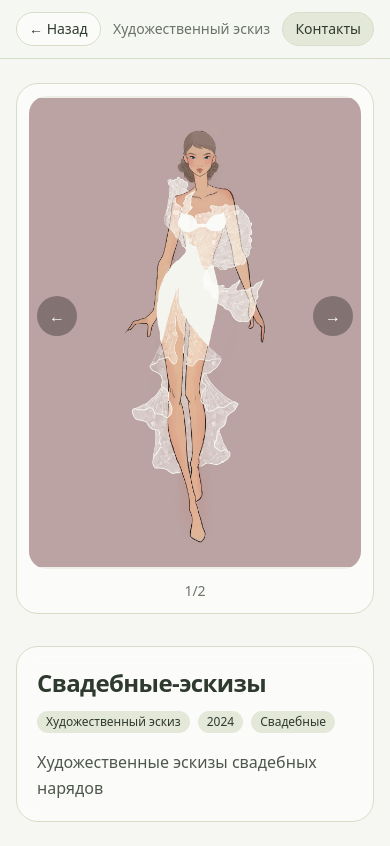
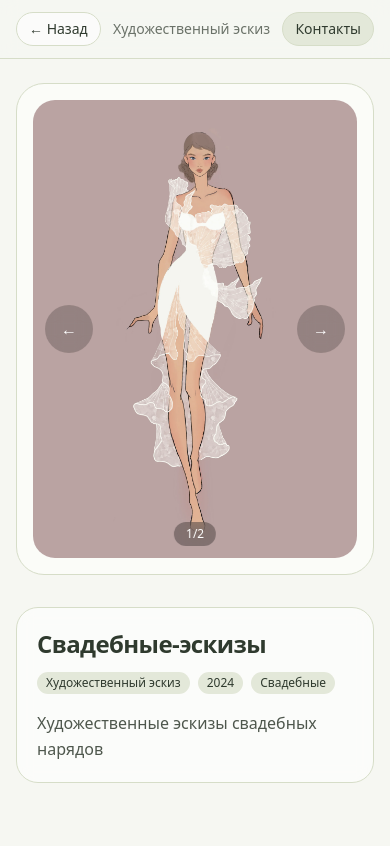
Before and after one commit to maadanovv-rgb/fashion-designer-portfolio, a Next.js app: page /portfolio/art_sketch/p6 in a window 390 px wide. Built offline with nearby package versions, Linux system fonts and the light colour scheme.

Commit message:
fix photo details

```diff
--- a/app/portfolio/[folderId]/[projectId]/FullscreenViewer.tsx
+++ b/app/portfolio/[folderId]/[projectId]/FullscreenViewer.tsx
@@ -22,6 +22,8 @@ export default function FullscreenViewer({
 
   const prev = () => setIndex(Math.max(0, index - 1));
   const next = () => setIndex(Math.min(images.length - 1, index + 1));
+
+
 
   // ESC + стрелки клавиатуры (без свайпа)
   useEffect(() => {
--- a/app/portfolio/[folderId]/[projectId]/ProjectGallery.tsx
+++ b/app/portfolio/[folderId]/[projectId]/ProjectGallery.tsx
@@ -1,108 +1,189 @@
 "use client";
 
-import { useMemo, useState } from "react";
+import { useMemo, useRef, useState } from "react";
+
+type Props = {
+  images?: string[];
+  variant?: "mobile" | "desktop";
+  onImageClick?: (index: number) => void;
+};
 
 export default function ProjectGallery({
   images,
-  variant,
+  variant = "desktop",
   onImageClick,
-}: {
-  images: string[];
-  variant: "mobile" | "desktop";
-  onImageClick: (idx: number) => void;
-
-
-}) {
-  const safe = useMemo(() => images.filter(Boolean), [images]);
+}: Props) {
+  const safeImages = useMemo(() => images ?? [], [images]);
   const [index, setIndex] = useState(0);
 
-  if (!safe.length) {
-    return (
-      <div className="rounded-3xl border border-[#D6DDC8] bg-white/50 p-10 text-center text-sm text-[#2F3A2E]/70">
-        Фото пока нет
-      </div>
-    );
+  // swipe refs (без лишних ререндеров)
+  const startXRef = useRef<number | null>(null);
+  const deltaXRef = useRef(0);
+  const draggingRef = useRef(false);
+  const pointerIdRef = useRef<number | null>(null);
+
+  const THRESHOLD = 60; // сколько px нужно "протянуть" для свайпа
+  const DRAG_START = 6; // после скольких px считаем что это drag (а не клик)
+
+  const clampIndex = (i: number) => {
+    const len = safeImages.length || 1;
+    return ((i % len) + len) % len;
+  };
+
+  const goPrev = () => {
+    if (safeImages.length <= 1) return;
+    setIndex((i) => clampIndex(i - 1));
+  };
+
+  const goNext = () => {
+    if (safeImages.length <= 1) return;
+    setIndex((i) => clampIndex(i + 1));
+  };
+
+  // --- pointer handlers (mobile swipe) ---
+  const onPointerDown = (e: React.PointerEvent<HTMLDivElement>) => {
+    if (safeImages.length <= 1) return;
+
+    // только primary pointer
+    if (pointerIdRef.current !== null) return;
+
+    pointerIdRef.current = e.pointerId;
+    startXRef.current = e.clientX;
+    deltaXRef.current = 0;
+    draggingRef.current = false;
+
+    // чтобы не терять события при уходе пальца за блок
+    e.currentTarget.setPointerCapture(e.pointerId);
+  };
+
+  const onPointerMove = (e: React.PointerEvent<HTMLDivElement>) => {
+    if (pointerIdRef.current !== e.pointerId) return;
+    if (startXRef.current === null) return;
+
+    const dx = e.clientX - startXRef.current;
+    deltaXRef.current = dx;
+
+    if (!draggingRef.current && Math.abs(dx) > DRAG_START) {
+      draggingRef.current = true;
+    }
+  };
+
+  const onPointerUp = (e: React.PointerEvent<HTMLDivElement>) => {
+    if (pointerIdRef.current !== e.pointerId) return;
+
+    const dx = deltaXRef.current;
+
+    // reset
+    pointerIdRef.current = null;
+    startXRef.current = null;
+    deltaXRef.current = 0;
+
+    if (Math.abs(dx) >= THRESHOLD) {
+      if (dx < 0) goNext();
+      else goPrev();
     }
 
+    // небольшая задержка, чтобы клик сразу после свайпа не срабатывал
+    setTimeout(() => {
+      draggingRef.current = false;
+    }, 0);
+  };
+
+  const onPointerCancel = () => {
+    pointerIdRef.current = null;
+    startXRef.current = null;
+    deltaXRef.current = 0;
+    draggingRef.current = false;
+  };
+
+  // ---------- RENDER ----------
   if (variant === "mobile") {
+    const current = safeImages[index];
+
     return (
-      <div className="rounded-3xl border border-[#D6DDC8] bg-white/60 p-3">
-        <div className="relative overflow-hidden rounded-2xl bg-[#EDEFE6]">
+      <div className="rounded-[28px] border border-[#D6DDC8] bg-[#FBFCF8] p-4">
+        <div
+          className="relative overflow-hidden rounded-[22px] bg-white"
+          style={{ touchAction: "pan-y" }} // вертикальный скролл страницы не ломаем
+          onPointerDown={onPointerDown}
+          onPointerMove={onPointerMove}
+          onPointerUp={onPointerUp}
+          onPointerCancel={onPointerCancel}
+        >
+          <img
+            src={current}
+            alt=""
+            draggable={false}
+            className="w-full select-none object-contain"
+            style={{ maxHeight: "62vh" }}
+            onClick={(e) => {
+              e.stopPropagation();
+              // если был свайп — не открываем fullscreen
+              if (draggingRef.current) return;
+              onImageClick?.(index);
+            }}
+          />
+
+          {safeImages.length > 1 && (
+            <>
+              {/* стрелки */}
               <button
-            className="absolute left-2 top-50 z-10 rounded-full bg-black/30 px-3 py-2 text-white"
-            onClick={() => setIndex((i) => (i - 1 + safe.length) % safe.length)}
+                type="button"
+                aria-label="Prev"
+                onClick={(e) => {
+                  e.preventDefault();
+                  e.stopPropagation();
+                  goPrev();
+                }}
+                className="absolute left-3 top-1/2 -translate-y-1/2 rounded-full bg-black/20 px-4 py-3 text-white backdrop-blur hover:bg-black/30"
               >
                 ←
               </button>
+
               <button
-            className="absolute right-2 top-50 z-10 rounded-full bg-black/30 px-3 py-2 text-white"
-            onClick={() => setIndex((i) => (i + 1) % safe.length)}
+                type="button"
+                aria-label="Next"
+                onClick={(e) => {
+                  e.preventDefault();
+                  e.stopPropagation();
+                  goNext();
+                }}
+                className="absolute right-3 top-1/2 -translate-y-1/2 rounded-full bg-black/20 px-4 py-3 text-white backdrop-blur hover:bg-black/30"
               >
                 →
               </button>
 
-          <img
-            src={safe[index]}
-            alt={`image ${index + 1}`}
-            className="h-[56vh] w-full object-contain"
-            onClick={() => onImageClick(index)}
-            draggable={false}
-          />
+              {/* счетчик */}
+              <div className="pointer-events-none absolute bottom-3 left-1/2 -translate-x-1/2 rounded-full bg-black/30 px-3 py-1 text-xs text-white backdrop-blur">
+                {index + 1}/{safeImages.length}
               </div>
-
-        <div className="mt-3 flex items-center justify-center">
-          <div className="text-sm text-[#2F3A2E]/70">
-            {index + 1}/{safe.length}
-          </div>
-
-          {/* <div className="flex gap-2">
-            {safe.map((_, i) => (
-              <button
-                key={`dot-${i}`}
-                onClick={() => setIndex(i)}
-                className={`h-2 w-2 rounded-full ${
-                  i === index ? "bg-[#2F3A2E]" : "bg-[#D6DDC8]"
-                }`}
-                aria-label={`go ${i + 1}`}
-              />
-            ))}
-          </div> */}
-
-          {/* <button
-            onClick={() => onImageClick(index)}
-            className="rounded-full border border-[#D6DDC8] bg-white/60 px-3 py-1 text-sm hover:bg-[#E3E8D9]"
-          >
-            Весь экран
-          </button> */}
+            </>
+          )}
         </div>
       </div>
     );
   }
 
-  // desktop
+  // --- DESKTOP вариант оставь как у тебя (или сеткой) ---
+  // Если хочешь — сделаем как 12storeez (2 колонки, sticky aside) отдельным шагом.
   return (
-    <div className="grid gap-4 md:grid-cols-2">
-      {safe.map((src, idx) => (
+    <div className="rounded-[28px] border border-[#D6DDC8] bg-[#FBFCF8] p-4">
+      <div className="grid gap-3 sm:grid-cols-2">
+        {safeImages.map((src, i) => (
           <button
-          key={`${src}-${idx}`}
-          onClick={() => onImageClick(idx)}
-          className="group overflow-hidden rounded-3xl border border-[#D6DDC8] bg-white/40"
+            key={src + i}
+            type="button"
+            onClick={() => onImageClick?.(i)}
+            className="group relative overflow-hidden rounded-[22px] bg-white"
           >
-          <div className="relative bg-[#EDEFE6]">
             <img
               src={src}
-              alt={`image ${idx + 1}`}
-              className="h-[520px] w-full object-cover transition group-hover:scale-[1.02]"
-              draggable={false}
+              alt=""
+              className="h-full w-full object-cover transition-transform duration-300 group-hover:scale-[1.02]"
             />
-            <div className="pointer-events-none absolute inset-0 opacity-0 transition group-hover:opacity-100">
-              <div className="absolute inset-x-0 bottom-0 bg-gradient-to-t from-black/35 to-transparent p-4">
-                <div className="text-sm text-white/90">Открыть</div>
-              </div>
-            </div>
-          </div>
           </button>
         ))}
       </div>
+    </div>
   );
 }
--- a/app/portfolio/[folderId]/[projectId]/ProjectPageClient.tsx
+++ b/app/portfolio/[folderId]/[projectId]/ProjectPageClient.tsx
@@ -25,6 +25,7 @@ export default function ProjectPageClient({
   const [isDragging, setIsDragging] = useState(false);
 
   const swipeThreshold = 60; // можно 50-80
+
 
   const prevImage = () => {
     setLightboxIndex((i) => (i - 1 + images.length) % images.length);
```
Lines whose indentation alone changed are shown as unchanged.
